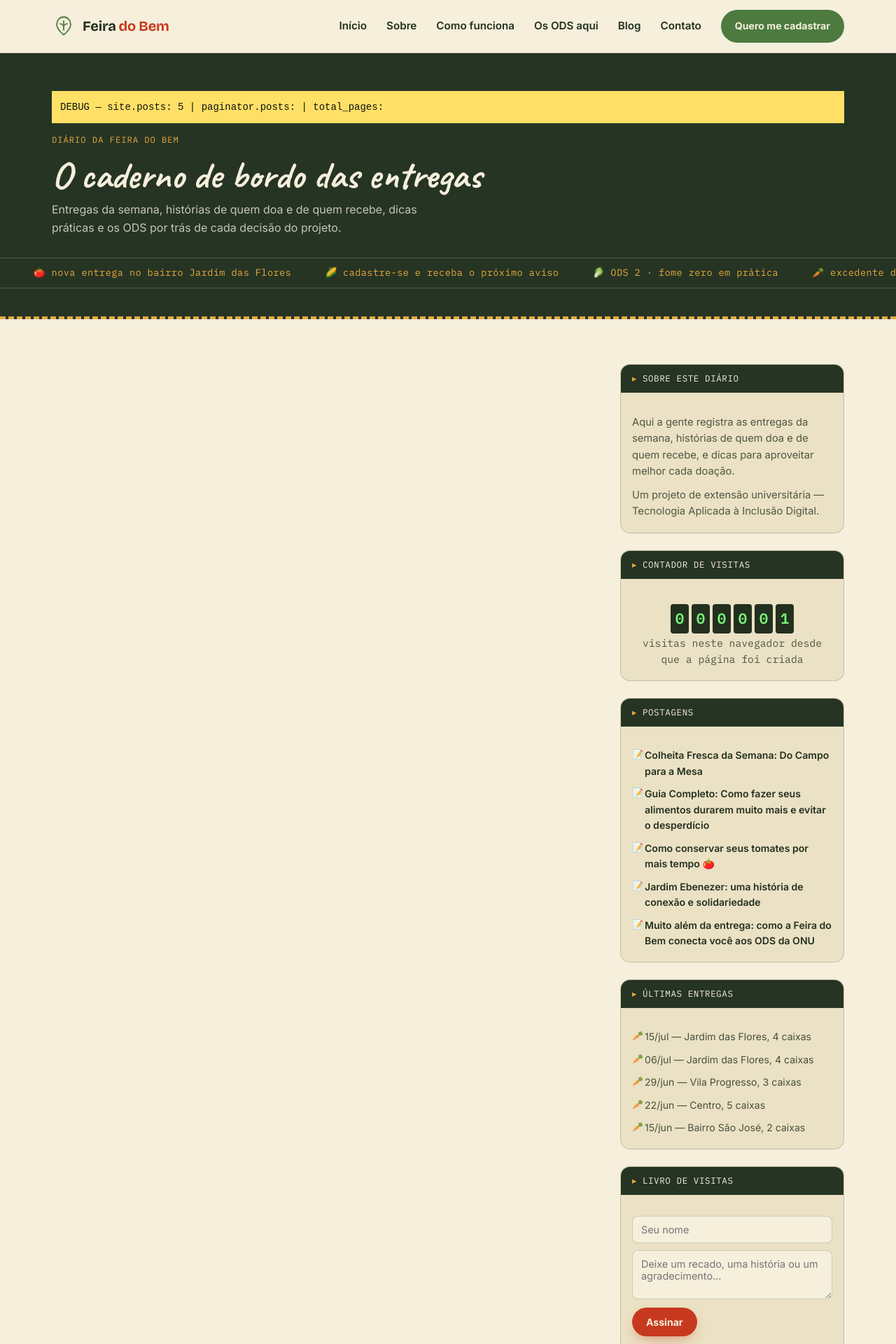
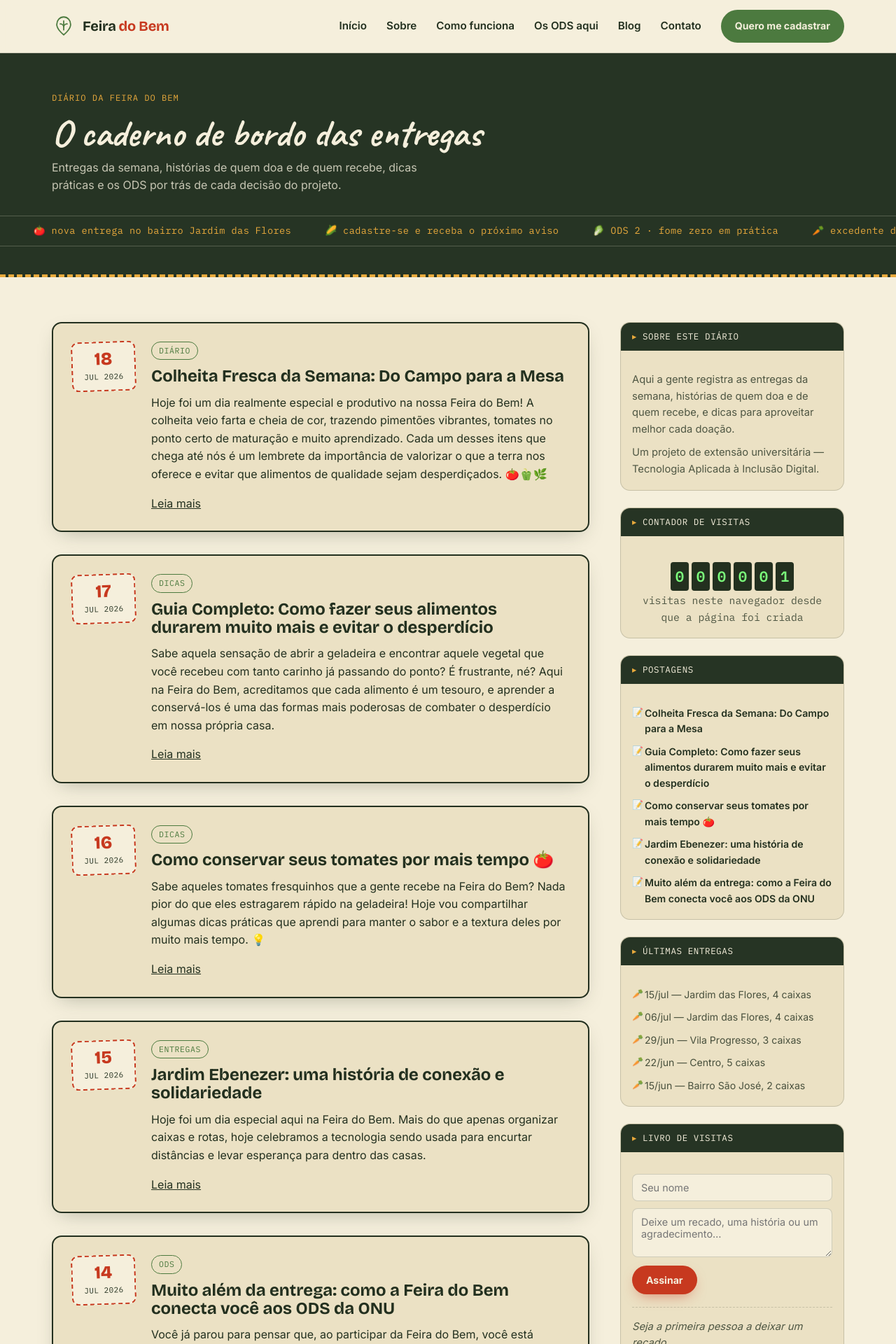
Before and after one commit to maysilvalps/feira-do-bem, a Jekyll site: the page built from blog.md, in a window 1280 px wide. Shown: the top 1920 px of the page at 70% size. Built offline with Jekyll 4.4.1, drawn with Linux system fonts in a browser that asks for light colours; some of the changed text lies outside the part shown.

Commit message:
Corrige blog.md para usar site.posts e paginação em JavaScript

```diff
--- a/blog.md
+++ b/blog.md
@@ -62,9 +60,6 @@
     <!-- ============ FAIXA DE ABERTURA COM LETREIRO ============ -->
     <section class="blog-hero-band">
       <div class="wrap">
-        <p style="background:#ffe066;color:#111;padding:12px;font-family:monospace;font-size:14px;">
-          DEBUG — site.posts: {{ site.posts.size }} | paginator.posts: {{ paginator.posts.size }} | total_pages: {{ paginator.total_pages }}
-        </p>
         <p class="blog-hero-eyebrow">Diário da Feira do Bem</p>
         <h1 class="blog-hero-title">O caderno de bordo das entregas</h1>
         <p class="blog-hero-sub">
@@ -88,9 +83,9 @@
 
      <!-- ============ LAYOUT: POSTS + BARRA LATERAL ============ -->
     <div class="blog-layout">
-      <div class="blog-posts">
-        {% for post in paginator.posts %}
-          <article class="post-retro" id="{{ post.slug | default: post.title | slugify }}">
+      <div class="blog-posts" id="blogPosts">
+        {% for post in site.posts %}
+          <article class="post-retro" id="{{ post.slug | default: post.title | slugify }}" data-pagina="{{ forloop.index0 | divided_by: 4 | plus: 1 }}">
             <div class="post-date-stamp">
               <span class="dia">{{ post.date | date: "%d" }}</span>
               <span class="mes-ano">{{ post.date | date: "%b %Y" | downcase }}</span>
@@ -106,23 +101,11 @@
           </article>
         {% endfor %}
 
-        {% if paginator.total_pages > 1 %}
-        <nav class="blog-paginator" aria-label="Paginação do blog">
-          {% if paginator.previous_page %}
-            <a href="{{ paginator.previous_page_path | relative_url }}" class="btn btn-outline-dark btn-small">← Mais recentes</a>
-          {% else %}
-            <span class="btn btn-outline-dark btn-small is-disabled" aria-disabled="true">← Mais recentes</span>
-          {% endif %}
-
-          <span class="blog-paginator-info">Página {{ paginator.page }} de {{ paginator.total_pages }}</span>
-
-          {% if paginator.next_page %}
-            <a href="{{ paginator.next_page_path | relative_url }}" class="btn btn-tomato btn-small">Postagens mais antigas →</a>
-          {% else %}
-            <span class="btn btn-tomato btn-small is-disabled" aria-disabled="true">Postagens mais antigas →</span>
-          {% endif %}
+        <nav class="blog-paginator" id="blogPaginator" aria-label="Paginação do blog">
+          <button type="button" id="paginatorPrev" class="btn btn-outline-dark btn-small">← Mais recentes</button>
+          <span class="blog-paginator-info" id="paginatorInfo">Página 1</span>
+          <button type="button" id="paginatorNext" class="btn btn-tomato btn-small">Postagens mais antigas →</button>
         </nav>
-        {% endif %}
       </div>
 
       <!-- ============ BARRA LATERAL COM WIDGETS ============ -->
```
Also changed, not shown: other parts of blog.md (+0 -2 lines).
